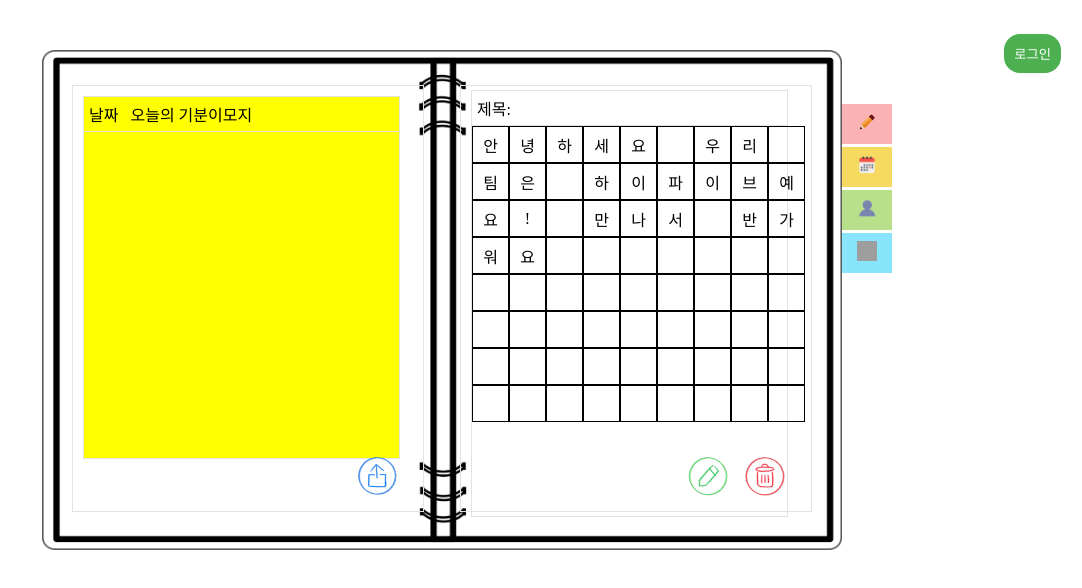
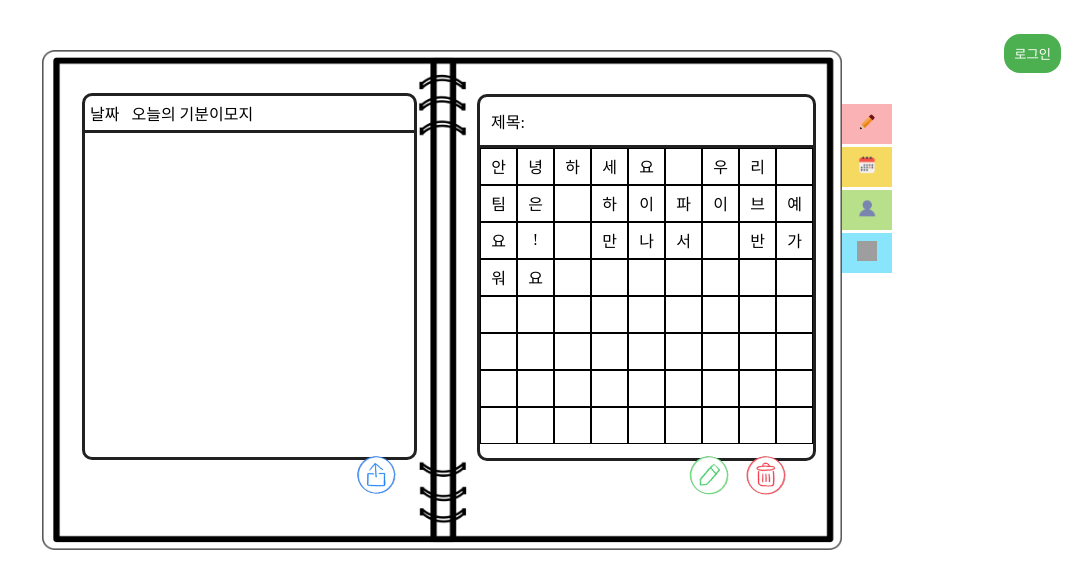
Before and after one commit to HIGHFIVE2023/artary_front, a React (Create React App) app: page /diary in a window 1280 px wide. Shown: the top 588 px of the page, without its empty margins (198-1280 px from the left). Built offline with nearby package versions, Linux system fonts and the light colour scheme; grey boxes are pictures that could not be loaded; a web font is replaced by a local one.

Commit message:
[FIX] UI css 수정

```diff
--- a/src/App.css
+++ b/src/App.css
@@ -11,7 +11,7 @@
 .textarea-container {
   background-repeat: repeat-y;
   background-size: contain;
-  padding: 3px;
+  padding: 5px;
 }
 
 textarea {
@@ -19,8 +19,8 @@ textarea {
   background-color: transparent;
   border: none;
   font-size: 19px;
-  height: 270px;
-  width: 330px;
+  height: 300px;
+  width: 310px;
   resize: none;
 
   line-height: 1.75; /* 줄간격 설정 */
@@ -28,7 +28,6 @@ textarea {
 }
 
 /*임시^^*/
-
 .body {
   background-color: #f6f6f6;
   display: flex;
@@ -201,124 +200,6 @@ button {
   display: block;
   margin: 0 auto;
 }
-/*왼쪽 그림 출력 div*/
-.LeftDivOveray {
-  position: absolute;
-  top: 5px;
-  left: 0px;
-  display: flex;
-  flex-wrap: wrap;
-  width: 350px;
-  height: 85%;
-  margin-left: 30px;
-  margin-top: 30px;
-  border: 1px solid#e2e2e2;
-}
-.Left {
-  /* background-color: yellow; */
-  width: 90%;
-  height: 85%;
-  display: block;
-  margin-left: 10px;
-  margin-top: 10px;
-  position: absolute;
-  border: 1px solid#e2e2e2;
-}
-
-/*기분 이모지랑 기분 날짜 출력*/
-header {
-  padding: 5px;
-  display: flex;
-  align-items: center;
-  border-bottom: 1px solid #e2e2e2;
-}
-
-header > div {
-  display: flex;
-}
-
-.LeftBottomDiv {
-  margin: 5px;
-}
-
-.LeftBottomDiv {
-  margin: 5px;
-  position: absolute;
-  bottom: 5px;
-  right: 15px;
-}
-
-/*작성자*/
-.writer {
-  margin-left: 12px;
-}
-.title {
-  margin-right: 12px;
-}
-/*이모티콘*/
-.Emotion {
-  margin-left: 12px;
-}
-.EmotionItem {
-  margin-left: 4px;
-}
-.EmotionItem img {
-  width: 30px;
-  margin: 0px;
-}
-.EmotionItem-on-1 {
-  background-color: #64c964;
-}
-.EmotionItem-on-2 {
-  background-color: #9dd772;
-}
-.EmotionItem-on-3 {
-  background-color: #fdce17;
-}
-.EmotionItem-on-4 {
-  background-color: #fd8446;
-}
-.EmotionItem-on-5 {
-  background-color: #fd565f;
-}
-/*오른쪽 구성 -> 묶어서 수정 예정*/
-.TextSquareContainer {
-  position: absolute;
-  display: flex;
-  flex-wrap: wrap;
-  width: 350px;
-}
-
-.RightBottomDiv {
-  margin: 5px;
-  position: absolute;
-  bottom: 5px;
-  right: 15px;
-}
-
-.RightDivOveray {
-  position: absolute;
-  top: 5px;
-  right: 0px;
-  display: flex;
-  flex-wrap: wrap;
-  align-items: center;
-  width: 350px;
-  height: 85%;
-  margin-right: 30px;
-  margin-top: 30px;
-  border: 1px solid#e2e2e2;
-}
-
-.Right {
-  width: 90%;
-  height: 100%;
-  display: block;
-  margin-left: 10px;
-  margin-top: 10px;
-  position: absolute;
-  border: 1px solid#e2e2e2;
-}
 
 .CalendarPage {
   position: absolute;
@@ -413,3 +294,26 @@ header > div {
 .BottomBtn img {
   width: 40px;
 }
+/*이모티콘*/
+.Emotion {
+  margin-left: 12px;
+}
+.EmotionItem {
+  margin-left: 4px;
+}
+.EmotionItem img {
+  width: 30px;
+  margin: 0px;
+}
+.EmotionItem-on-1 {
+  background-color: #9dd772;
+}
+.EmotionItem-on-2 {
+  background-color: #fdce17;
+}
+.EmotionItem-on-3 {
+  background-color: #fda117;
+}
+.EmotionItem-on-4 {
+  background-color: #fd565f;
+}
--- a/src/components/DiaryEditor.js
+++ b/src/components/DiaryEditor.js
@@ -40,23 +40,23 @@ const DiaryEditor = ({ isEdit, originData }) => {
       1: "HAPPY",
       2: "SOSO",
       3: "SAD",
-      4: "ANGRY"
+      4: "ANGRY",
     };
 
     const req = {
       title,
       content,
-      emotion: emotionName[emotion]
+      emotion: emotionName[emotion],
     };
     console.log(user.email);
     console.log(user.password);
 
     const token = btoa(`${user.email}:${user.password}`);
     const headers = {
-      "Authorization": `Basic ${token}`
-    }
+      Authorization: `Basic ${token}`,
+    };
     const config = {
-      headers: headers
+      headers: headers,
     };
     console.log(req);
 
@@ -64,7 +64,7 @@ const DiaryEditor = ({ isEdit, originData }) => {
       console.log(response);
       const diaryId = response.diary_id;
       window.location.href = "/diary/${diaryId}";
-    })
+    });
   };
 
   useEffect(() => {
@@ -75,6 +75,14 @@ const DiaryEditor = ({ isEdit, originData }) => {
       setContent(originData.content);
     }
   }, [isEdit, originData]);
+
+  const saveView = () => {
+    if (window.confirm("그림 생성을 완료하셨습니까? 완료 시 저장됩니다.")) {
+      alert("저장되었습니다.");
+    } else {
+      alert("그림 생성 버튼을 눌러 그림 생성을 진행하세요.");
+    }
+  };
 
   return (
     <div className="Diary">
@@ -131,8 +139,6 @@ const DiaryEditor = ({ isEdit, originData }) => {
               />
               <div className="writer">작성자: {user.nickname}</div>
             </header>
-
-            <div className="TextSquareContainer">
             <div class="textarea-container">
               <textarea
                 ref={contentRef}
@@ -143,8 +149,14 @@ const DiaryEditor = ({ isEdit, originData }) => {
             </div>
           </div>
           <div className="RightBottomDiv">
-              <button onClick={handleSubmit}>저장하기</button>
-            </div>
+            <button
+              onClick={() => {
+                handleSubmit();
+                saveView();
+              }}
+            >
+              저장하기
+            </button>
           </div>
         </div>
       </div>
--- a/src/components/IndexBtn.js
+++ b/src/components/IndexBtn.js
@@ -1,7 +1,7 @@
 import React from "react";
 import { useNavigate } from "react-router-dom";
 
-const IndexBtn = ({}) => {
+const IndexBtn = ({ type }) => {
   //페이지 이동
   const navigate = useNavigate();
 
--- a/src/components/components.css
+++ b/src/components/components.css
@@ -56,35 +56,38 @@ li {
 }
 
 /*왼쪽 그림 출력 div*/
-
+.LeftDivOveray {
+  position: absolute;
+  top: 5px;
+  left: 0px;
+  display: flex;
+  flex-wrap: wrap;
+  width: 350px;
+  height: 85%;
+  margin-left: 30px;
+  margin-top: 30px;
+}
 .Left {
-  background-color: yellow;
-  width: 90%;
+  /* background-color: yellow; */
+  width: 94%;
   height: 85%;
   display: block;
   margin-left: 10px;
-  margin-top: 10px;
+  margin-top: 8px;
   position: absolute;
-  border: 1px solid#e2e2e2;
+  border: 3px solid#212121;
+  border-radius: 10px;
+}
+.LeftBottomDiv {
+  margin: 5px;
+  position: absolute;
+  bottom: 5px;
+  right: 15px;
 }
 
-/*기분 이모지랑 기분 날짜 출력*/
-header {
-  padding: 5px;
-
-  display: flex;
-  align-items: center;
-  border-bottom: 1px solid #e2e2e2;
-}
-
-header > div {
-  display: flex;
-}
-
-/*오른쪽 */
+/*오른쪽 구성 -> 묶어서 수정 예정*/
 .TextSquareContainer {
   position: absolute;
-
   display: flex;
   flex-wrap: wrap;
   width: 350px;
@@ -108,15 +111,35 @@ header > div {
   height: 85%;
   margin-right: 30px;
   margin-top: 30px;
-  border: 1px solid#e2e2e2;
 }
 
 .Right {
-  width: 90%;
-  height: 100%;
+  width: 95%;
+  height: 85%;
   display: block;
-  margin-left: 10px;
-  margin-top: 10px;
+  margin-left: 15px;
+  margin-bottom: 40px;
   position: absolute;
-  border: 1px solid#e2e2e2;
+  border: 3px solid#212121;
+  border-radius: 10px;
 }
+
+/*기분 이모지랑 기분 날짜 출력*/
+header {
+  padding: 5px;
+  display: flex;
+  align-items: center;
+  border-bottom: 3px solid #212121;
+}
+
+header > div {
+  display: flex;
+}
+
+/*작성자*/
+.writer {
+  margin-left: 12px;
+}
+.title {
+  margin: 7px 12px 7px 6px;
+}
```
Lines whose indentation alone changed are shown as unchanged.
